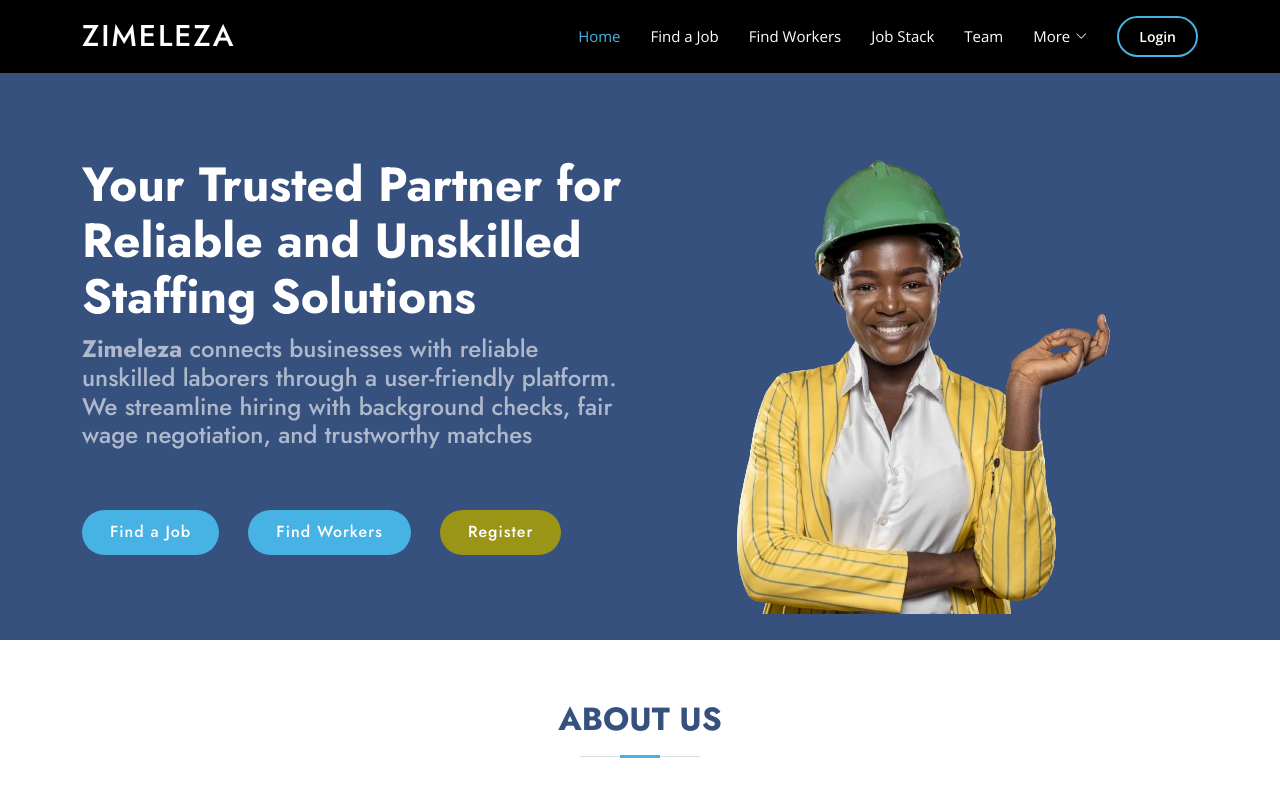
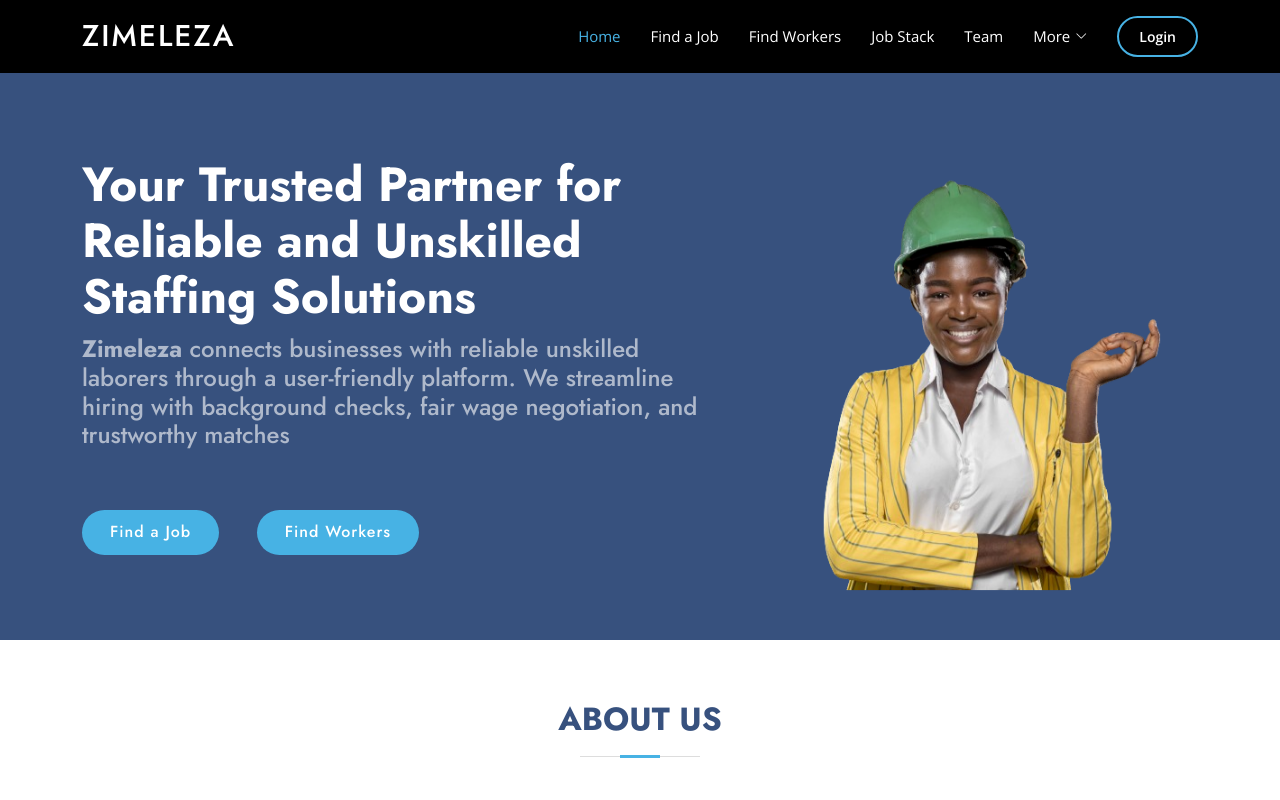
Before and after one commit to PhillDev-coder256/zimeleza, a plain HTML site: page index.html in a window 1280 px wide. Shown: the top 800 px of the page. Drawn offline with nearby package versions, Linux system fonts and the light colour scheme.

Commit message:
Removed the reister button

```diff
--- a/index.html
+++ b/index.html
@@ -28,13 +28,6 @@
   <!-- Template Main CSS File -->
   <link href="assets/css/style.css" rel="stylesheet">
 
-  <!-- =======================================================
-  * Template Name: Arsha
-  * Updated: Aug 30 2023 with Bootstrap v5.3.1
-  * Template URL: https://bootstrapmade.com/arsha-free-bootstrap-html-template-corporate/
-  * Author: BootstrapMade.com
-  * License: https://bootstrapmade.com/license/
-  ======================================================== -->
 </head>
 
 <body>
@@ -83,16 +76,22 @@
 
     <div class="container">
       <div class="row">
-        <div class="col-lg-6 d-flex flex-column justify-content-center pt-4 pt-lg-0 order-2 order-lg-1" data-aos="fade-up" data-aos-delay="200">
+        <div class="col-lg-7 d-flex flex-column justify-content-center pt-4 pt-lg-0 order-2 order-lg-1" data-aos="fade-up" data-aos-delay="200">
           <h1>Your Trusted Partner for Reliable and Unskilled Staffing Solutions</h1>
           <h2><b>Zimeleza</b> connects businesses with reliable unskilled laborers through a user-friendly platform. We streamline hiring with background checks, fair wage negotiation, and trustworthy matches</h2>
-          <div class="d-flex justify-content-center justify-content-lg-start">
-            <a href="#about" class="btn-get-started scrollto">Find a Job</a> &nbsp &nbsp &nbsp &nbsp
-            <a href="#about" class="btn-get-started scrollto">Find Workers</a> &nbsp &nbsp &nbsp &nbsp
+          <div class="d-block justify-content-center justify-content-lg-start">
+            <div>
+              <a href="#about" class="btn-get-started scrollto">Find a Job</a> &nbsp &nbsp &nbsp &nbsp
+            <a href="#about" class="btn-get-started scrollto">Find Workers</a>
+            </div>
+            <!--  -->
+            <!-- <div>
             <a style="background: #9a9517;" href="register.php" class="btn-get-started scrollto">Register</a>
+
+            </div> -->
           </div>
         </div>
-        <div class="col-lg-6 order-1 order-lg-2 hero-img" data-aos="zoom-in" data-aos-delay="200">
+        <div class="col-lg-5 order-1 order-lg-2 hero-img" data-aos="zoom-in" data-aos-delay="200">
           <img src="assets/new2.png" class="img-fluid animated" alt="">
         </div>
       </div>
```
